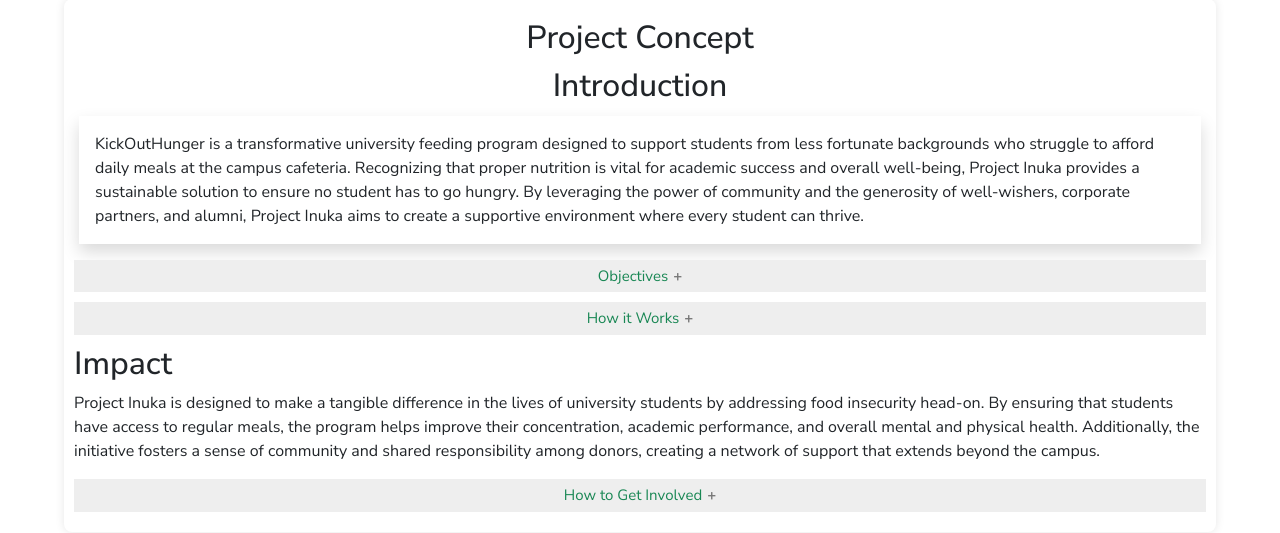
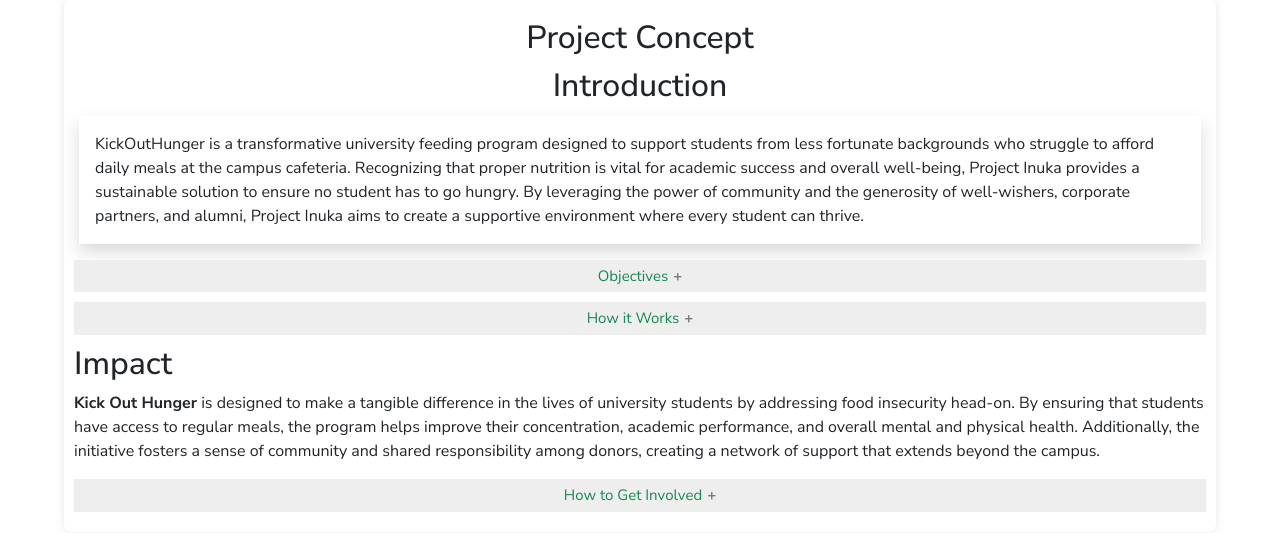
Before and after one commit to INUKA-PLATFORM/INUKA-PROJECT, a Django app: page /concept in a window 1280 px wide. Shown: the part 131-664 px from the top of the page. Run offline with Django 5.2, Linux system fonts and the light colour scheme; some libraries are stand-ins or nearby versions; some web fonts are replaced.

Commit message:
Update content text

```diff
--- a/django_project/settings.py
+++ b/django_project/settings.py
@@ -24,8 +24,8 @@ DEBUG = config('DEBUG', default=False, cast=bool)
 if config('MODE')=="dev":
    DATABASES = {
        'default': {
-        #    'ENGINE': 'django.db.backends.mysql',
-          'ENGINE': 'django.db.backends.postgresql_psycopg2',
+           'ENGINE': 'django.db.backends.mysql',
+         #  'ENGINE': 'django.db.backends.postgresql_psycopg2',
            'NAME': config('DB_NAME'),
            'USER': config('DB_USER'),
            'PASSWORD': config('DB_PASSWORD'),
--- a/templates/frontend/concept.html
+++ b/templates/frontend/concept.html
@@ -50,9 +50,9 @@
             <div class="section-divider"></div>
             <div class="meal_cards">
             <div class="card card-concept">
-                <h3 class="text-success">Application for Meal Cards</h3>
+                <h3 class="text-success">Application for Hunger Wallet</h3>
                 <ul>
-                    <li><strong>Student Application:</strong> Students who face financial challenges and can barely afford meals can apply for a meal card through the Project Inuka website.</li>
+                    <li><strong>Student Application:</strong> Students who face financial challenges and can barely afford meals can apply for a hunger wallet through the Project Inuka website.</li>
                     <li><strong>Vetting Process:</strong> Applications are vetted with the assistance of the campus administration to ensure that support reaches the students most in need.</li>
                 </ul>
             </div>
@@ -62,8 +62,8 @@
             <div class="card card-concept">
                 <h3 class="text-success">Distribution of Meal Cards</h3>
                 <ul>
-                    <li><strong>Issuance of Cards:</strong> Qualified students receive a meal card loaded with credit that covers the cost of meals for a semester.</li>
-                    <li><strong>Accessibility:</strong> These meal cards can be used at the campus cafeteria, ensuring easy access to nutritious food.</li>
+                    <li><strong>Issuance of Cards:</strong> Qualified students receive a virtual wallet loaded with credit that covers the cost of meals for a semester.</li>
+                    <li><strong>Accessibility:</strong> These virtual wallets can be used to pay for meals at the campus cafeteria, ensuring easy access to nutritious food.</li>
                 </ul>
             </div>
             </div>
@@ -73,7 +73,7 @@
 
     <section>
         <h2>Impact</h2>
-        <p>Project Inuka is designed to make a tangible difference in the lives of university students by addressing food insecurity head-on. By ensuring that students have access to regular meals, the program helps improve their concentration, academic performance, and overall mental and physical health. Additionally, the initiative fosters a sense of community and shared responsibility among donors, creating a network of support that extends beyond the campus.</p>
+        <p><strong>Kick Out Hunger</strong> is designed to make a tangible difference in the lives of university students by addressing food insecurity head-on. By ensuring that students have access to regular meals, the program helps improve their concentration, academic performance, and overall mental and physical health. Additionally, the initiative fosters a sense of community and shared responsibility among donors, creating a network of support that extends beyond the campus.</p>
     </section>
 
     <section>
```
